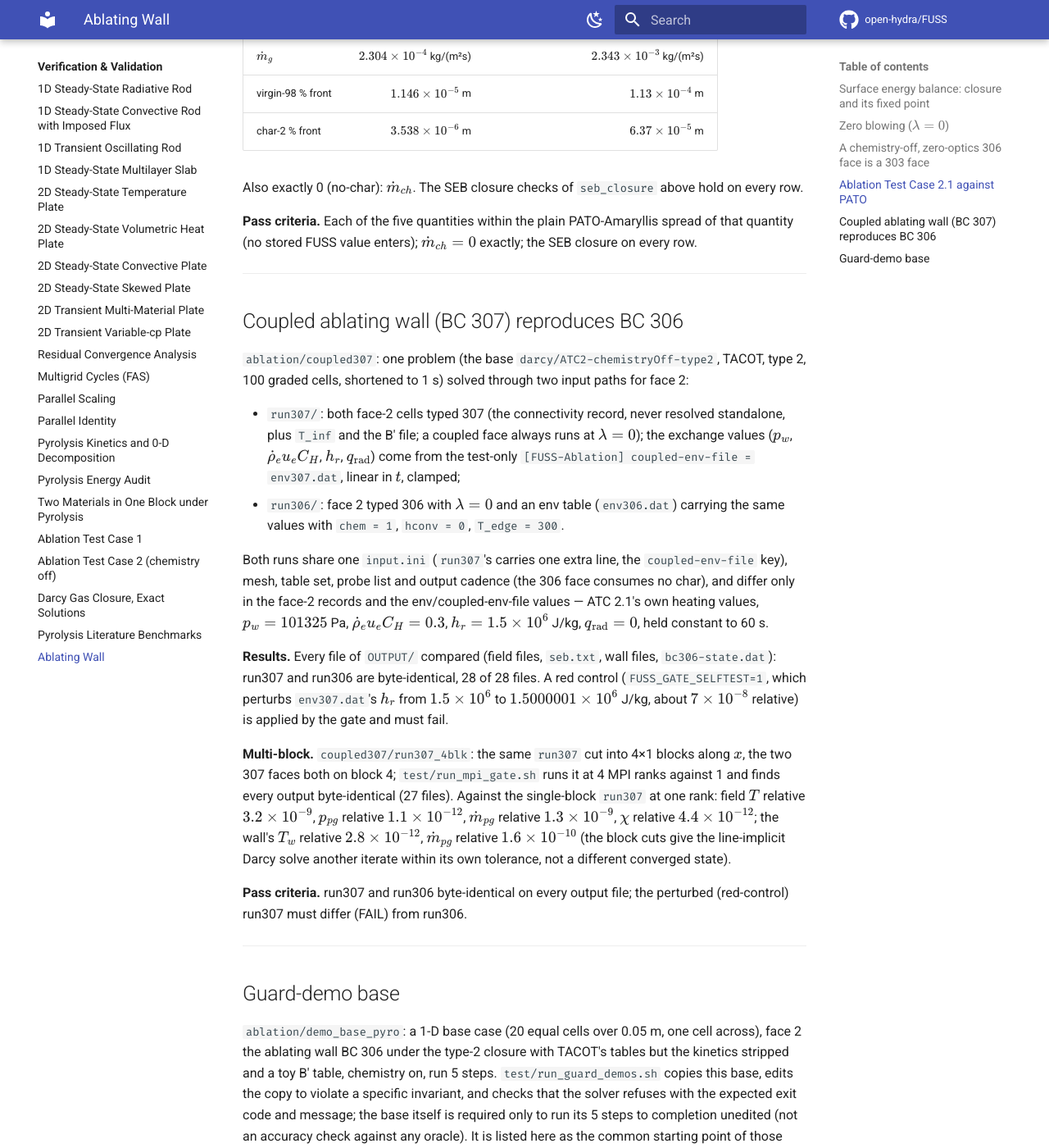
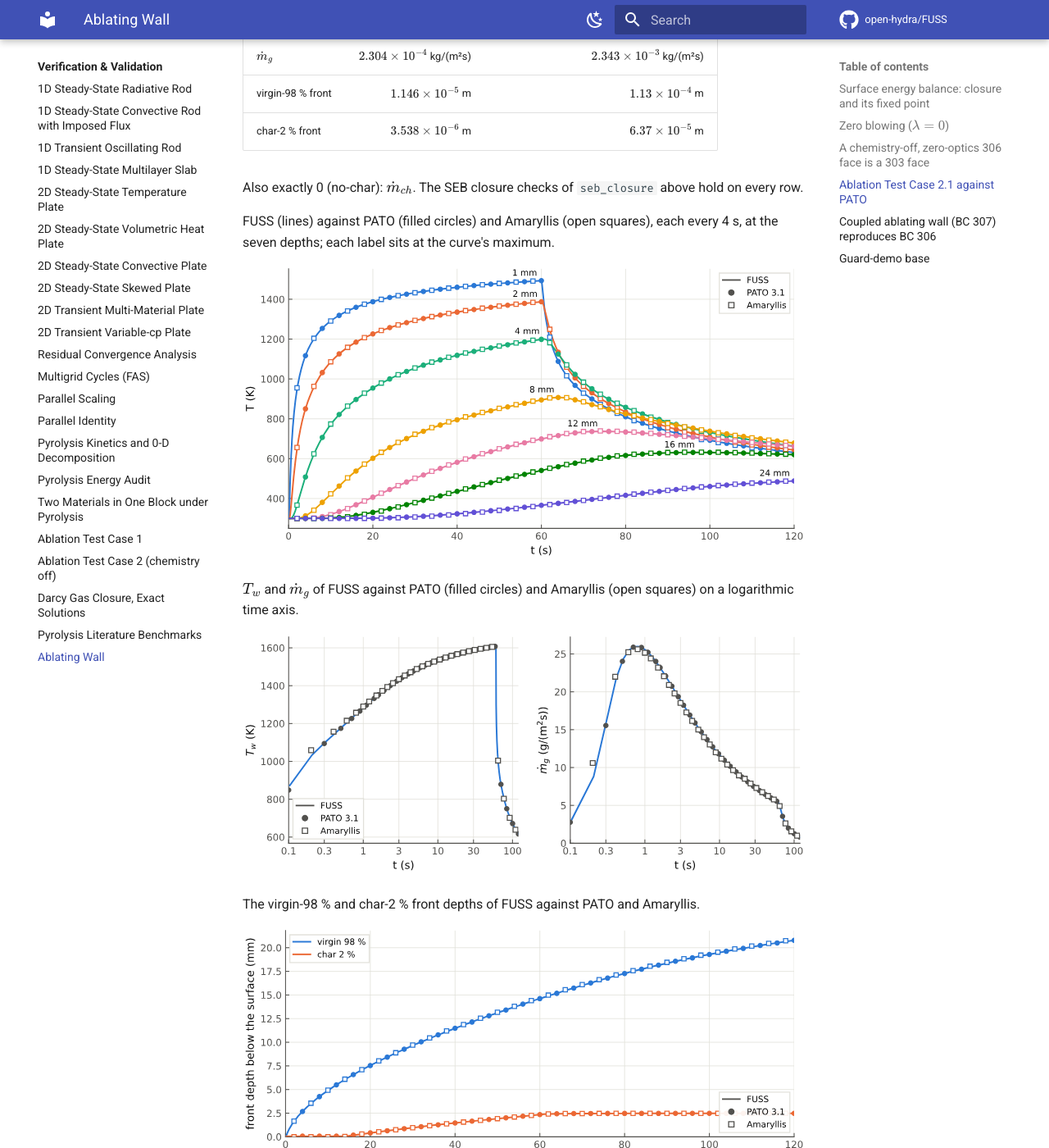
Before and after one commit to open-hydra/FUSS, an MkDocs documentation site: the page built from docs/vv/ablating-wall.md, in a window 1280 px wide and 1400 px high, scrolled down 2754 px. Shown: the whole window at 82% size. Built offline with MkDocs 1.6.1 and Material for MkDocs 9.7.7, drawn with Linux system fonts in a browser that asks for light colours; comment, search, counter and statistics services are not loaded.

Commit message:
docs(vv): figures of ATC 2.1 on the ablating-wall page: temperatures, the wall, the fronts
Co-Authored-By: Claude Opus 5.5 <noreply@anthropic.com>
Claude-Session: https://claude.ai/code/session_01Q6mgzZ4Em2XSijeD1s9D94

```diff
--- a/docs/vv/ablating-wall.md
+++ b/docs/vv/ablating-wall.md
@@ -107,6 +107,20 @@ organiser (Amaryllis 2.1) and PATO files each time it runs.
 Also exactly 0 (no-char): $\dot m_{ch}$. The SEB closure checks of
 `seb_closure` above hold on every row.
 
+FUSS (lines) against PATO (filled circles) and Amaryllis (open squares), each every 4 s, at the seven
+depths; each label sits at the curve's maximum.
+
+![In-depth temperatures of FUSS, PATO and Amaryllis](images/ablating-wall-atc21-temperatures.svg)
+
+$T_w$ and $\dot m_g$ of FUSS against PATO (filled circles) and Amaryllis (open squares) on a logarithmic
+time axis.
+
+![Wall temperature and gas blowing rate of the three codes](images/ablating-wall-atc21-wall.svg)
+
+The virgin-98 % and char-2 % front depths of FUSS against PATO and Amaryllis.
+
+![Front depths of the three codes](images/ablating-wall-atc21-fronts.svg)
+
 **Pass criteria.** Each of the five quantities within the plain PATO-Amaryllis spread of that quantity
 (no stored FUSS value enters); $\dot m_{ch}=0$ exactly; the SEB closure on every row.
 
```
Also changed, not shown: docs/vv/images/ablating-wall-atc21-fronts.svg (added), docs/vv/images/ablating-wall-atc21-temperatures.svg (added), docs/vv/images/ablating-wall-atc21-wall.svg (added).
